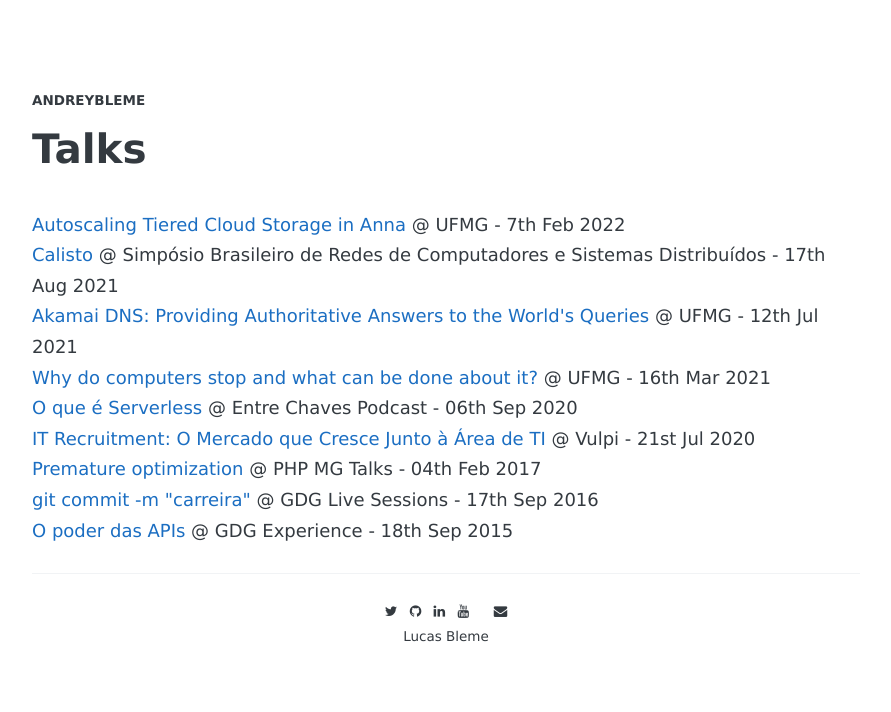
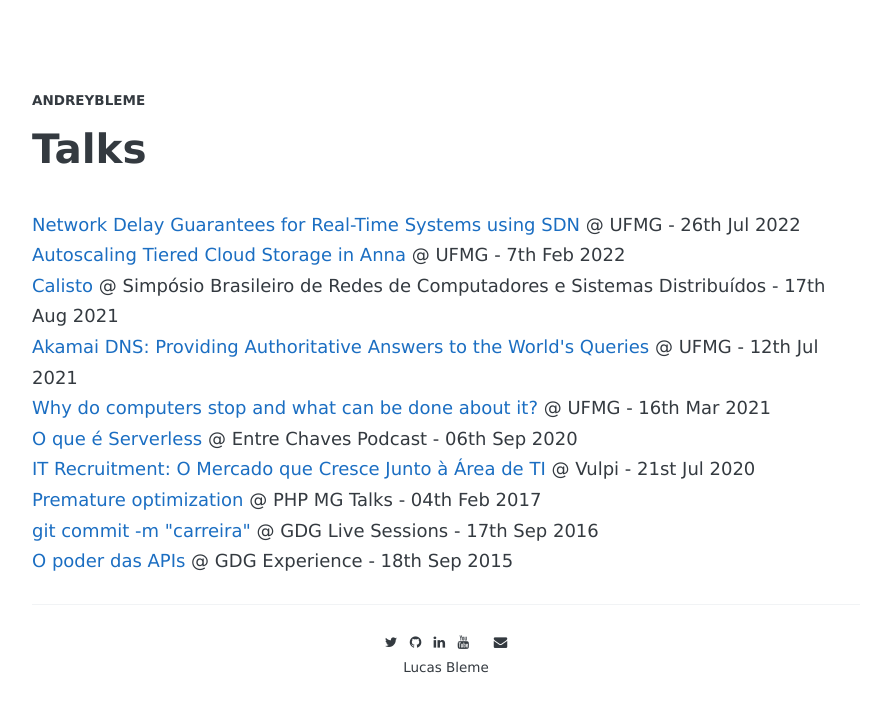
Before and after one commit to andreybleme/andreybleme.github.io, a Jekyll site: the page built from talks/index.html, in a window 1280 px wide. Shown: the top 712 px of the page, without its empty margins (194-1085 px from the left). Built offline with Jekyll 4.4.1, drawn with Linux system fonts in a browser that asks for light colours; nearby versions of some CDN libraries; some web fonts are replaced.

Commit message:
add new talk given for RTS seminar

```diff
--- a/talks/index.html
+++ b/talks/index.html
@@ -4,6 +4,7 @@ title: Talks
 ---
 <div class="page">
   <p>
+    <a href="https://speakerdeck.com/andreybleme/end-to-end-network-delay-guarantees-for-real-time-systems-using-sdn" target="_blank">Network Delay Guarantees for Real-Time Systems using SDN</a> @ UFMG - 26th Jul 2022<br/>
     <a href="https://youtu.be/gzspGRsFVEs" target="_blank">Autoscaling Tiered Cloud Storage in Anna</a> @ UFMG - 7th Feb 2022<br/>
     <a href="https://speakerdeck.com/andreybleme/calisto-sistema-para-processamento-rapido-de-pacotes-com-baixa-latencia-em-centro-de-dados?slide=15" target="_blank">Calisto</a> @ Simpósio Brasileiro de Redes de Computadores e Sistemas Distribuídos - 17th Aug 2021<br/>
     <a href="https://youtu.be/1e5gTxnr-m8" target="_blank">Akamai DNS: Providing Authoritative Answers to the World's Queries</a> @ UFMG - 12th Jul 2021<br/>
```
